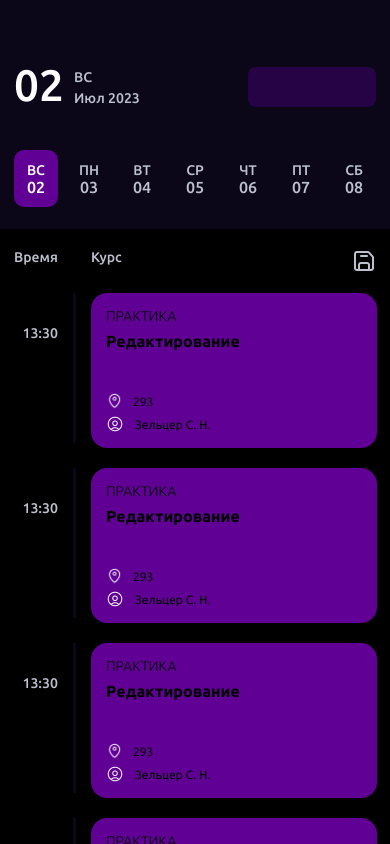
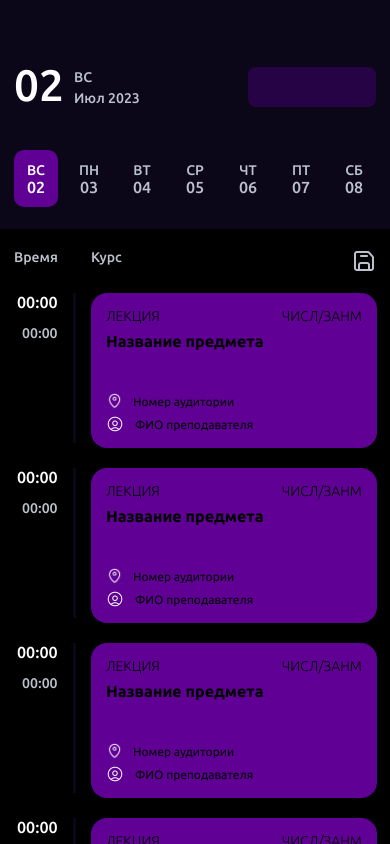
Before and after one commit to 27GreyDay/schedule_for_students_app, a React Native app: screen / in a window 390 px wide. Both pictures are taken after a click on the element 364 px from the left and 261 px from the top of the page. Built offline with nearby package versions, Linux system fonts and the light colour scheme.

Commit message:
не знаю что делать но надо делать

```diff
--- a/components/CardScheduleEdit.js
+++ b/components/CardScheduleEdit.js
@@ -1,11 +1,40 @@
 import React, { useState, useEffect } from 'react';
-import { StyleSheet, View, Text, TouchableOpacity, Image, TextInput } from 'react-native';
+import { StyleSheet, View, Text, TouchableOpacity, Image, TextInput, Button } from 'react-native';
+import myData from '../constants/data';
 import { COLORS } from '../constants/theme';
 
-const CardScheduleEdit = () => {
-  const [text, setText] = useState('');
+const CardScheduleEdit = props => {
+  const [teacherEdit, onTeacherEdit] = useState('');
+  const [time_start, setTime_start] = useState('');
+  const [time_end, setTime_end] = useState('');
+  const [type_course, setType_course] = useState(true) // для кнопки практика/лекция
+  const [type_week_cz, setType_week] = useState('числ/занм') // для кнопки числ/занм
+  const [type_week_count, setType_week_count] = useState(0)
 
-  const handleTextChange = (input) => {
+  const onTypeWeek = () => { // для кнопки числ/занм
+    let newTypeWeek = '';
+    switch (type_week_count) {
+      case 0:
+        newTypeWeek = 'знаменатель';
+        break;
+      case 1:
+        newTypeWeek = 'числитель';
+        break;
+      default:
+        setType_week_count(prev => prev - 3);
+        newTypeWeek = 'числ/занм';
+    }
+
+    setType_week(newTypeWeek);
+    setType_week_count(prev => prev + 1);
+  };
+
+
+  const onPracticeOrLecture = () => { // смена практики на лекцию и наоборот
+    setType_course(!type_course)
+  }
+
+  const timeStartChange = (input) => { // автоматическое проставление двоеточия
     let formattedText = input;
 
     formattedText = formattedText.replace(/\D/g, '');// Удалить все символы, кроме цифр
@@ -17,26 +46,60 @@ const CardScheduleEdit = () => {
       formattedText = formattedText.slice(0, 2) + ':' + formattedText.slice(2);
     }
 
-    setText(formattedText);
+    setTime_start(formattedText);
+  };
+
+  const timeEndChange = (input) => { // автоматическое проставление двоеточия
+    let formattedText = input;
+
+    formattedText = formattedText.replace(/\D/g, '');// Удалить все символы, кроме цифр
+
+    if (formattedText.length === 1 && (formattedText === '8' || formattedText === '9')) {
+      formattedText = '0' + formattedText.slice(0, 1) + ':' + formattedText.slice(1);
+    }
+    else if (formattedText.length > 2) {
+      formattedText = formattedText.slice(0, 2) + ':' + formattedText.slice(2);
+    }
+
+    setTime_end(formattedText);
   };
 
   return (
-    <View style={styles.container}>
+    <View style={styles.container} >
       <View style={{ alignItems: 'flex-end', width: 44 }}>
-        <TextInput style={{ fontFamily: 'Ubuntu-Medium', fontSize: 16, color: COLORS.white, paddingBottom: 14 }} placeholder='0:00' keyboardType="numeric" value={text} onChangeText={handleTextChange} maxLength={5}/>
-        <Text style={{ fontFamily: 'Ubuntu-Medium', fontSize: 14, color: COLORS.white2 }}>13:30</Text>
+
+        <TextInput style={{ fontFamily: 'Ubuntu-Medium', fontSize: 16, color: COLORS.white, paddingBottom: 14, width: 41 }} placeholder='00:00' keyboardType="numeric" value={time_start} onChangeText={timeStartChange} maxLength={5}/>
+
+        <TextInput style={{ fontFamily: 'Ubuntu-Medium', fontSize: 14, color: COLORS.white2, width: 36 }} placeholder='00:00' keyboardType="numeric" value={time_end} onChangeText={timeEndChange} maxLength={5} />
+
       </View>
       <View style={styles.line}></View>
       <View style={styles.card}>
-        <Text style={styles.typeCourse}>практика</Text>
-        <Text style={styles.course}>Редактирование</Text>
+        <View style={{flexDirection: 'row', justifyContent: 'space-between'}}>
+
+          <TouchableOpacity onPress={onPracticeOrLecture}>
+            <Text style={styles.typeCourse}>{type_course ?  'лекция' : 'практика'}</Text>
+          </TouchableOpacity>
+
+          <TouchableOpacity onPress={onTypeWeek}>
+            <Text style={styles.typeCourse}>{type_week_cz}</Text>
+          </TouchableOpacity>
+
+        </View>
+
+        <TextInput style={styles.course} placeholder='Название предмета' multiline numberOfLines={2} maxLength={50}/>
+
         <View style={{ flexDirection: 'row', alignItems: 'center', paddingTop: 5 }}>
+
           <Image style={{ width: 16, height: 18 }} source={require('../assets/icons/where.png')} />
-          <Text style={styles.textDown}>293</Text>
+          <TextInput style={styles.textDown}  placeholder='Номер аудитории' maxLength={20}/>
+
         </View>
         <View style={{ flexDirection: 'row', alignItems: 'center', paddingTop: 5 }}>
+
           <Image style={{ width: 18, height: 18 }} source={require('../assets/icons/name.png')} />
-          <Text style={styles.textDown}>Зельцер С. Н.</Text>
+          <TextInput style={styles.textDown} value={teacherEdit} onChangeText={text => onTeacherEdit(text)} placeholder='ФИО преподавателя' maxLength={20}/>
+
         </View>
       </View>
     </View>
@@ -54,6 +117,7 @@ const styles = StyleSheet.create({
     fontFamily: 'Ubuntu-Regular',
     fontSize: 12,
     paddingLeft: 11,
+    width: 200
   },
   course: {
     height: 55,
--- a/components/Schedule.js
+++ b/components/Schedule.js
@@ -3,14 +3,23 @@ import { StyleSheet, View, Text, Image, ScrollView, SafeAreaView } from 'react-n
 import { COLORS } from '../constants/theme';
 import myData from '../constants/data';
 import CardScheduleEdit from './CardScheduleEdit';
+import ScheduleTitle from './ScheduleTitle';
+import TabBar from './TabBar';
 
 
 const Schedule = props => { // Отрисовка карточек с расписание
+
+  const [editAndSave, setEditAndSave] = useState(true); // Для кнопки "Редактирование/Сохранение"
+  const onEditAndSave = () => {
+    setEditAndSave(!editAndSave)
+  };
   return (
+    <>
+    <ScheduleTitle fEditAndSave={onEditAndSave} editOrSave={editAndSave}/>
     <SafeAreaView style={styles.containerV}>
     <ScrollView>
       {myData[props.buttonNumber.indexOf(true)].map(item => {
-          if(props.editOrSave) {
+        if (editAndSave) {
           if (item.end_time && item.start_time && item.name_pair && item.auditorium && item.teacher)
             return (
               <View style={styles.container} key={item.id}>
@@ -35,14 +44,19 @@ const Schedule = props => { // Отрисовка карточек с распи
             )
           else if ((item.id - 1) % 6 === 0 && !(item.end_time && item.start_time && item.name_pair && item.auditorium && item.teacher))
             return (
-                <Image style={{ marginTop: 100 ,width: '100%', height: 280 }} source={require('../assets/catslip.jpg')} key={item.id} />
+              <Image style={{ marginTop: 100 ,width: '100%', height: 280 }} source={require('../assets/catslip.jpg')} key={item.id}/>
             )
           }
-          else
-            return <CardScheduleEdit />
+        else {
+          return(
+            <CardScheduleEdit elem={item} key={item.id}/>
+          )
+        }
       })}
       </ScrollView>
     </SafeAreaView>
+    {editAndSave && <TabBar/>}
+    </>
   );
 }
 const styles = StyleSheet.create({
--- a/components/ScheduleTitle.js
+++ b/components/ScheduleTitle.js
@@ -12,7 +12,6 @@ const ScheduleTitle = props => {
       </View>
       <TouchableOpacity onPress={props.fEditAndSave}>
         {props.editOrSave ? <Image style={{width: 24, height: 24}} source={require('../assets/icons/edit.png')}/> : <Image style={{width: 24, height: 24}} source={require('../assets/icons/save.png')}/>}
-
       </TouchableOpacity>
     </View>
   );
--- a/components/Week.js
+++ b/components/Week.js
@@ -23,12 +23,9 @@ const Week = props => {
     setButtons(currentWeek);
   }, [props.week]);
 
-  const [editAndSave, setEditAndSave] = useState(true); // Для кнопки "Редактирование/Сохранение"
-  const onEditAndSave = () => {
-    setEditAndSave(!editAndSave)
-  };
 
-  const onPressButton = (index) => { // изменение цвета элемента при нажатии
+
+  const onPressButton = (index) => { // изменение цвета элемента при нажатии и переключение между днями недели
     const newButtons = [...buttons];
     if (!newButtons[index]) {
       const index1 = newButtons.indexOf(true);
@@ -51,9 +48,9 @@ const Week = props => {
       </TouchableOpacity>
     ))}
     </View>
-    <ScheduleTitle fEditAndSave={onEditAndSave} editOrSave={editAndSave}/>
-    <Schedule buttonNumber={ buttons } editOrSave={editAndSave}/>
-    {editAndSave && <TabBar/>}
+
+    <Schedule buttonNumber={ buttons }/>
+
     </>
   );
 }
```
Lines whose indentation alone changed are shown as unchanged.
